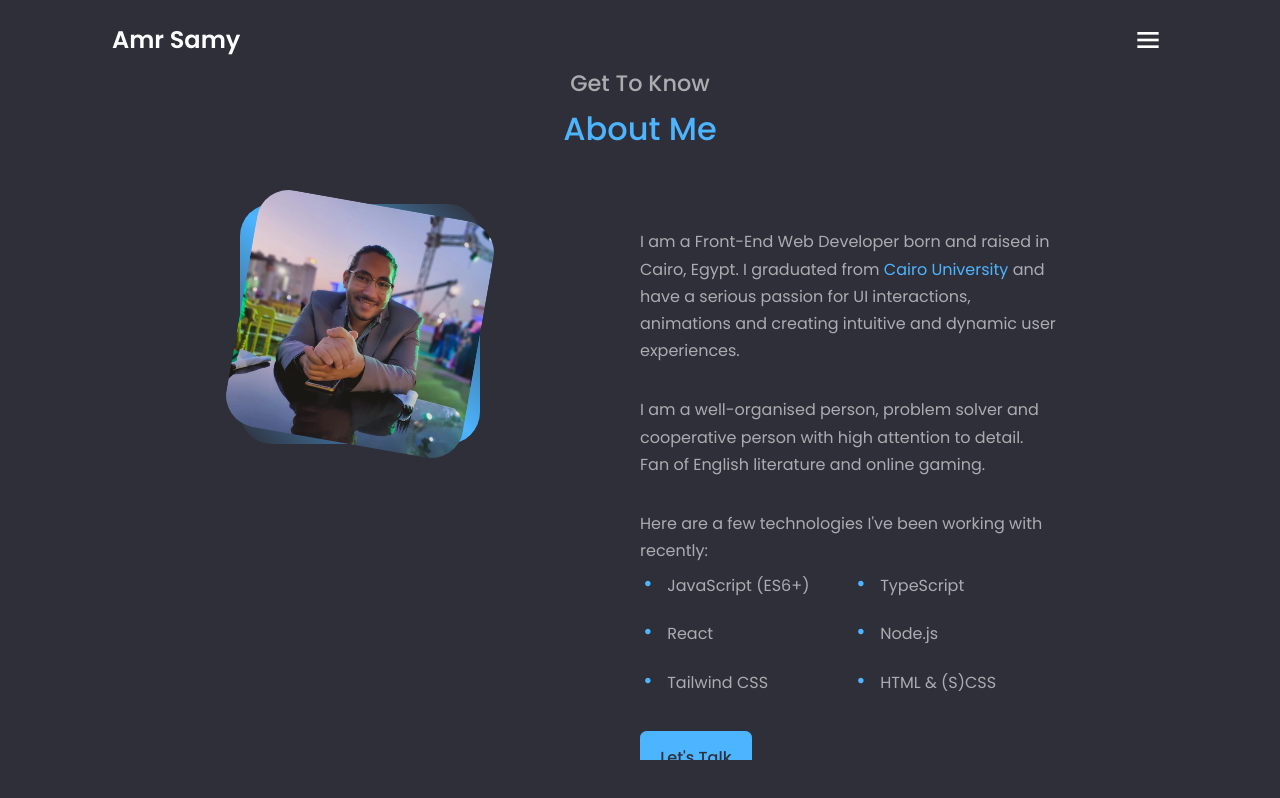
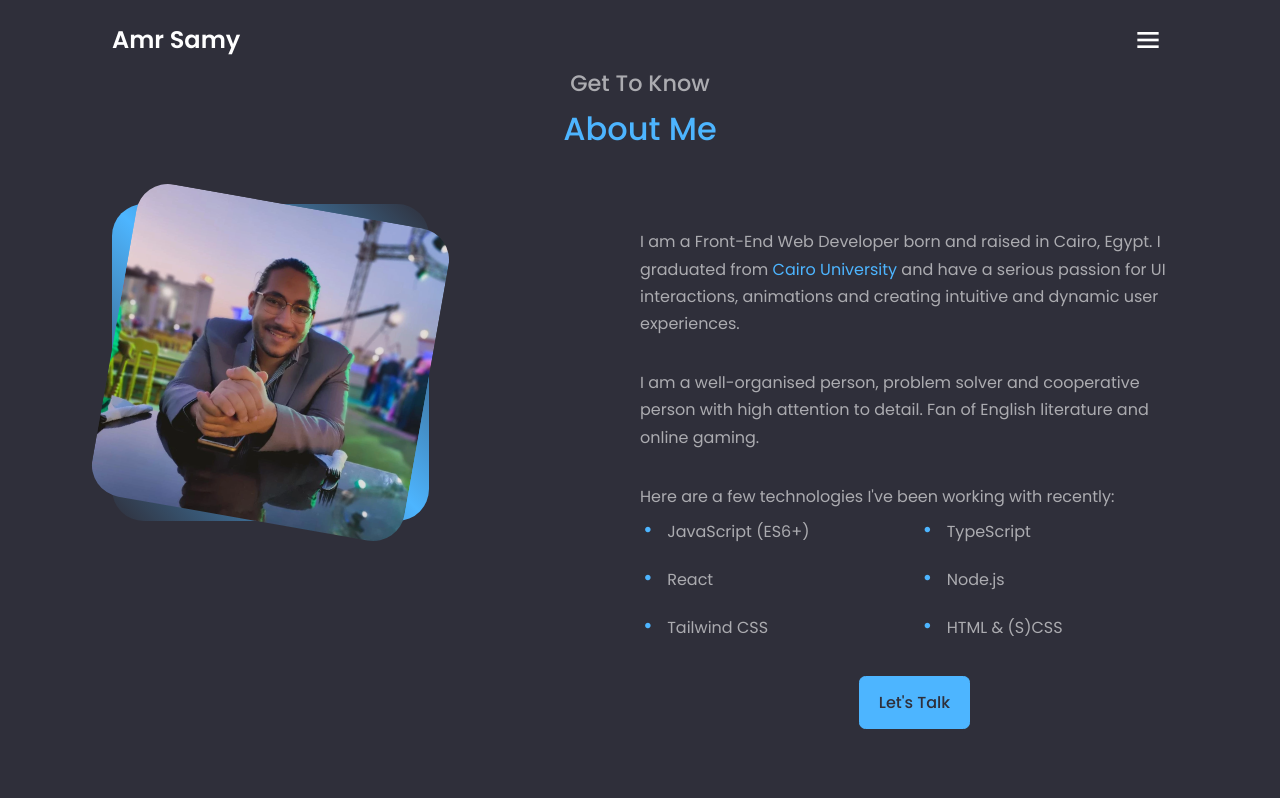
Before and after one commit to Amrsamy19/my-portfolio, a React (Vite) app: page /about in a window 1280 px wide. Built offline with nearby package versions, Linux system fonts and the light colour scheme.

Commit message:
Update index.jsx

```diff
--- a/src/pages/About/index.jsx
+++ b/src/pages/About/index.jsx
@@ -9,7 +9,7 @@ const About = () => {
 			<m.section
 				initial={{ opacity: 0 }}
 				animate={{
-					width: "70%",
+					width: "90%",
 					opacity: 1,
 					transition: { delay: 0.5, duration: 1.2 },
 				}}
@@ -57,9 +57,11 @@ const About = () => {
 								<li>HTML & (S)CSS</li>
 							</ul>
 						</p>
-						<a href="/contact" className="btn btn-primary">
-							Let's Talk
-						</a>
+						<div className="btn__container">
+							<a href="/contact" className="btn btn-primary">
+								Let's Talk
+							</a>
+						</div>
 					</div>
 				</div>
 			</m.section>
```
